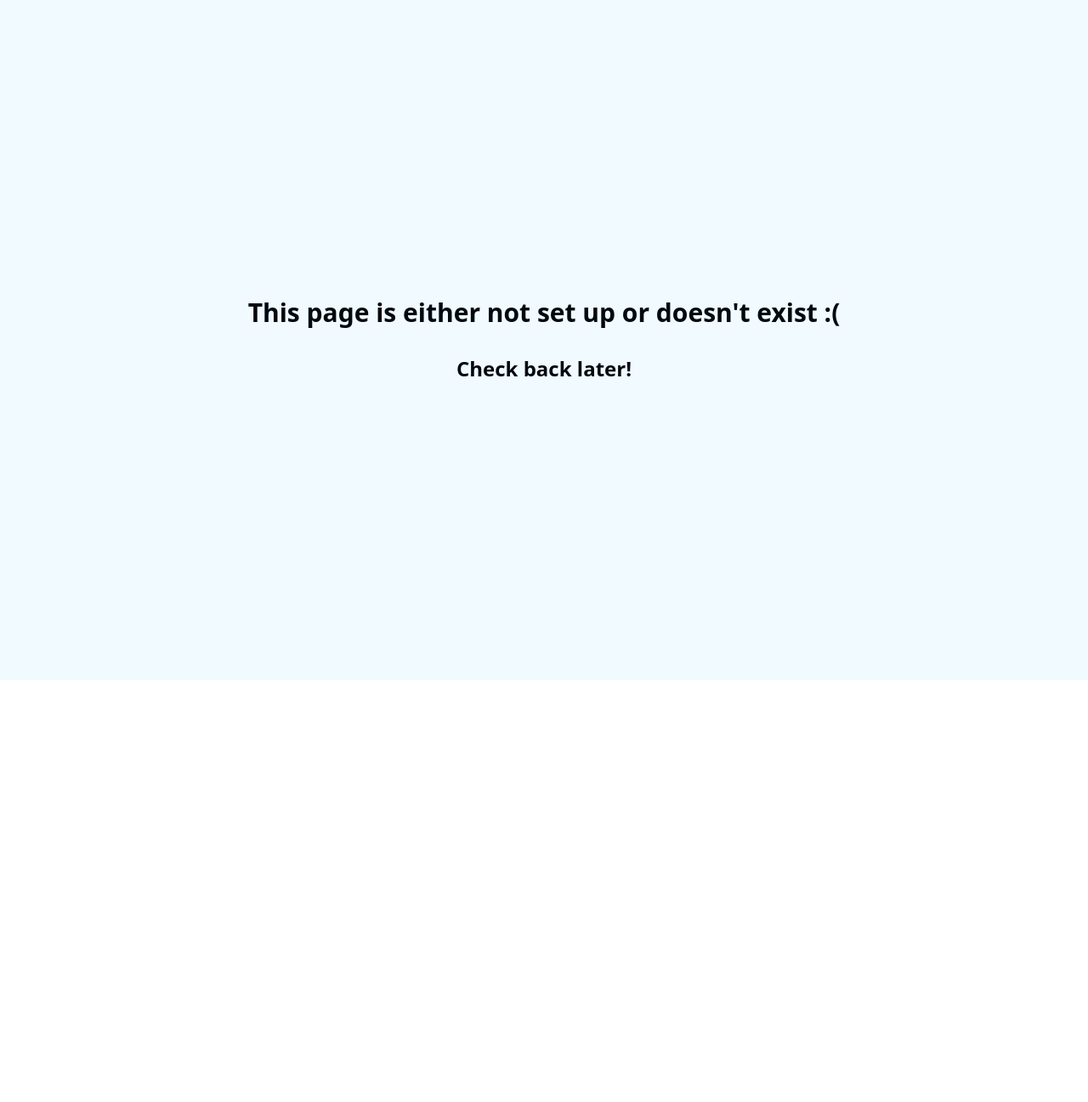
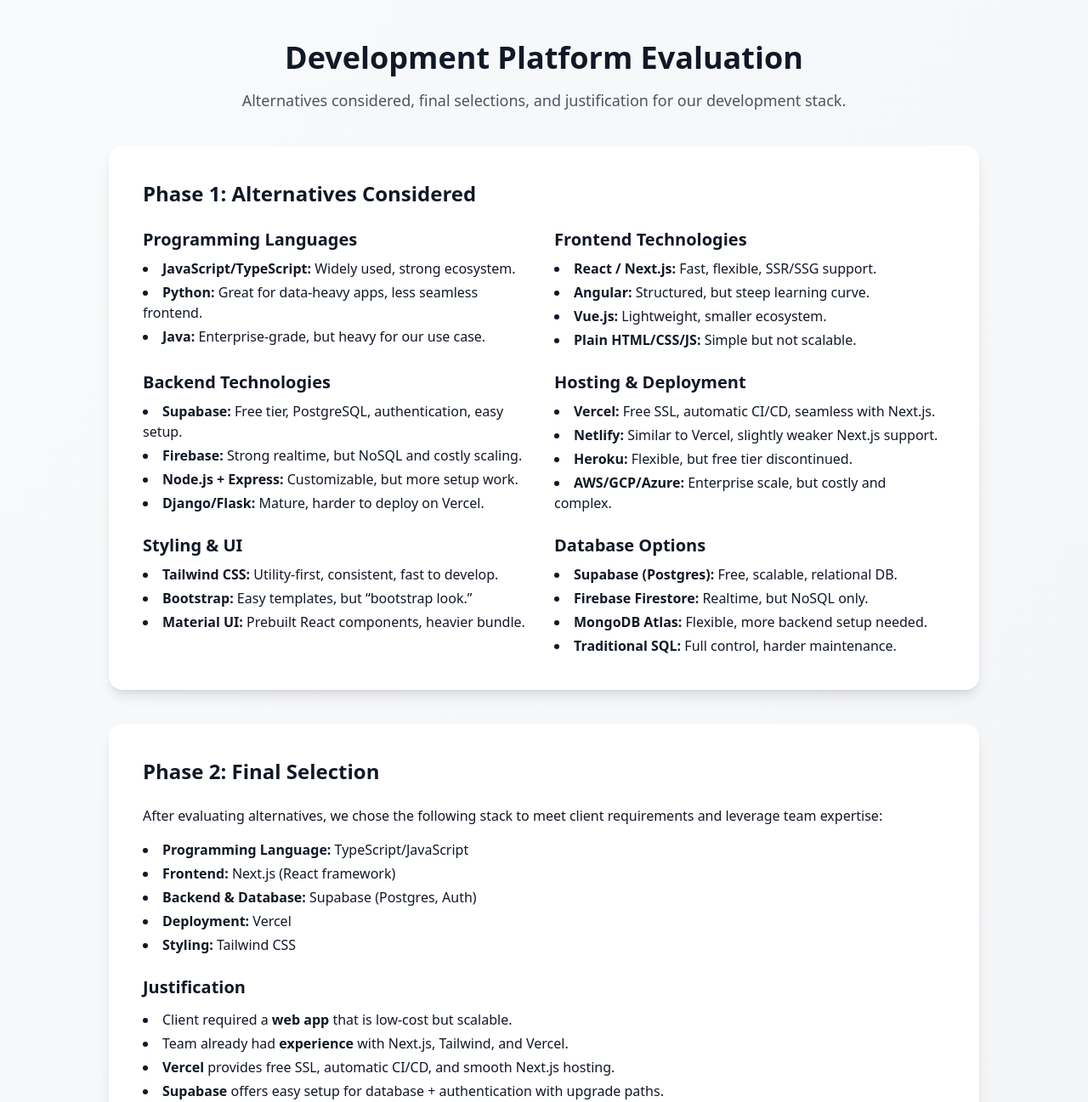
Before and after one commit to ethanbonsall/COMP-523-O, a Next.js app in the folder web/: page /platform-evaluation in a window 1280 px wide. Before the commit this address had no page. Shown: the top 1297 px of the page at 85% size. Before the commit the page ends 800 px from the top, so only its background shows below. Built offline with nearby package versions, Linux system fonts and the light colour scheme.

Commit message:
Added platform eval and prototype

```diff
--- a/web/components/navbar.tsx
+++ b/web/components/navbar.tsx
@@ -52,10 +52,17 @@
             </Link>
             <hr />
             <Link
+              href="/platform-evaluation"
+              className="hover:bg-secondary-400 p-2 rounded"
+            >
+              D2. Platform Specifications
+            </Link>
+            <hr />
+            <Link
               href="/Prototype"
               className="hover:bg-secondary-400 p-2 rounded"
             >
-              D2. Prototype
+              D3. Prototype
             </Link>
           </div>
         </div>
--- /dev/null
+++ b/web/pages/platform-evaluation.tsx
@@ -0,0 +1,127 @@
+import Head from "next/head";
+
+const PlatformEvaluation = () => {
+  return (
+    <>
+      <Head>
+        <title>Development Platform Evaluation</title>
+      </Head>
+      <main className="min-h-screen bg-gradient-to-br from-gray-50 to-gray-100 text-gray-900 p-6 md:p-12">
+        <div className="max-w-5xl mx-auto space-y-10">
+
+          <section className="text-center">
+            <h1 className="text-4xl font-bold mb-4">
+              Development Platform Evaluation
+            </h1>
+            <p className="text-lg text-gray-600">
+              Alternatives considered, final selections, and justification for
+              our development stack.
+            </p>
+          </section>
+
+          <section className="bg-white shadow-lg rounded-2xl p-6 md:p-10 space-y-6">
+            <h2 className="text-2xl font-semibold">Phase 1: Alternatives Considered</h2>
+            <div className="grid md:grid-cols-2 gap-6">
+              <div>
+                <h3 className="font-semibold text-xl mb-2">Programming Languages</h3>
+                <ul className="list-disc list-inside space-y-1">
+                  <li><strong>JavaScript/TypeScript:</strong> Widely used, strong ecosystem.</li>
+                  <li><strong>Python:</strong> Great for data-heavy apps, less seamless frontend.</li>
+                  <li><strong>Java:</strong> Enterprise-grade, but heavy for our use case.</li>
+                </ul>
+              </div>
+              <div>
+                <h3 className="font-semibold text-xl mb-2">Frontend Technologies</h3>
+                <ul className="list-disc list-inside space-y-1">
+                  <li><strong>React / Next.js:</strong> Fast, flexible, SSR/SSG support.</li>
+                  <li><strong>Angular:</strong> Structured, but steep learning curve.</li>
+                  <li><strong>Vue.js:</strong> Lightweight, smaller ecosystem.</li>
+                  <li><strong>Plain HTML/CSS/JS:</strong> Simple but not scalable.</li>
+                </ul>
+              </div>
+              <div>
+                <h3 className="font-semibold text-xl mb-2">Backend Technologies</h3>
+                <ul className="list-disc list-inside space-y-1">
+                  <li><strong>Supabase:</strong> Free tier, PostgreSQL, authentication, easy setup.</li>
+                  <li><strong>Firebase:</strong> Strong realtime, but NoSQL and costly scaling.</li>
+                  <li><strong>Node.js + Express:</strong> Customizable, but more setup work.</li>
+                  <li><strong>Django/Flask:</strong> Mature, harder to deploy on Vercel.</li>
+                </ul>
+              </div>
+              <div>
+                <h3 className="font-semibold text-xl mb-2">Hosting & Deployment</h3>
+                <ul className="list-disc list-inside space-y-1">
+                  <li><strong>Vercel:</strong> Free SSL, automatic CI/CD, seamless with Next.js.</li>
+                  <li><strong>Netlify:</strong> Similar to Vercel, slightly weaker Next.js support.</li>
+                  <li><strong>Heroku:</strong> Flexible, but free tier discontinued.</li>
+                  <li><strong>AWS/GCP/Azure:</strong> Enterprise scale, but costly and complex.</li>
+                </ul>
+              </div>
+              <div>
+                <h3 className="font-semibold text-xl mb-2">Styling & UI</h3>
+                <ul className="list-disc list-inside space-y-1">
+                  <li><strong>Tailwind CSS:</strong> Utility-first, consistent, fast to develop.</li>
+                  <li><strong>Bootstrap:</strong> Easy templates, but “bootstrap look.”</li>
+                  <li><strong>Material UI:</strong> Prebuilt React components, heavier bundle.</li>
+                </ul>
+              </div>
+              <div>
+                <h3 className="font-semibold text-xl mb-2">Database Options</h3>
+                <ul className="list-disc list-inside space-y-1">
+                  <li><strong>Supabase (Postgres):</strong> Free, scalable, relational DB.</li>
+                  <li><strong>Firebase Firestore:</strong> Realtime, but NoSQL only.</li>
+                  <li><strong>MongoDB Atlas:</strong> Flexible, more backend setup needed.</li>
+                  <li><strong>Traditional SQL:</strong> Full control, harder maintenance.</li>
+                </ul>
+              </div>
+            </div>
+          </section>
+
+          <section className="bg-white shadow-lg rounded-2xl p-6 md:p-10 space-y-6">
+            <h2 className="text-2xl font-semibold">Phase 2: Final Selection</h2>
+            <div className="space-y-4">
+              <p>
+                After evaluating alternatives, we chose the following stack to meet
+                client requirements and leverage team expertise:
+              </p>
+              <ul className="list-disc list-inside space-y-1">
+                <li><strong>Programming Language:</strong> TypeScript/JavaScript</li>
+                <li><strong>Frontend:</strong> Next.js (React framework)</li>
+                <li><strong>Backend & Database:</strong> Supabase (Postgres, Auth)</li>
+                <li><strong>Deployment:</strong> Vercel</li>
+                <li><strong>Styling:</strong> Tailwind CSS</li>
+              </ul>
+            </div>
+
+            <div className="space-y-3">
+              <h3 className="text-xl font-semibold">Justification</h3>
+              <ul className="list-disc list-inside space-y-1">
+                <li>Client required a <strong>web app</strong> that is low-cost but scalable.</li>
+                <li>Team already had <strong>experience</strong> with Next.js, Tailwind, and Vercel.</li>
+                <li><strong>Vercel</strong> provides free SSL, automatic CI/CD, and smooth Next.js hosting.</li>
+                <li><strong>Supabase</strong> offers easy setup for database + authentication with upgrade paths.</li>
+                <li><strong>Next.js</strong> enables clean, fast code with SSR/SSG support.</li>
+                <li><strong>Tailwind CSS</strong> improves speed and consistency of UI development.</li>
+                <li>All tools chosen have <strong>free tiers</strong> with upgrade paths.</li>
+              </ul>
+            </div>
+
+            <div className="space-y-3">
+              <h3 className="text-xl font-semibold">Alternatives Rejected</h3>
+              <ul className="list-disc list-inside space-y-1">
+                <li><strong>Firebase:</strong> Strong realtime, but costly and NoSQL didn’t fit relational needs.</li>
+                <li><strong>Heroku:</strong> Free tier discontinued, costs higher.</li>
+                <li><strong>AWS/GCP/Azure:</strong> Overly complex for scope and budget.</li>
+                <li><strong>Angular/Vue.js:</strong> Both good frameworks, but React/Next.js fit better with Vercel and team expertise.</li>
+                <li><strong>Bootstrap/Material UI:</strong> Restrictive compared to Tailwind’s flexibility.</li>
+                <li><strong>Python/Java backends:</strong> Robust, but unnecessary complexity for our simple app.</li>
+              </ul>
+            </div>
+          </section>
+        </div>
+      </main>
+    </>
+  );
+};
+
+export default PlatformEvaluation;
--- /dev/null
+++ b/web/pages/prototype.tsx
@@ -0,0 +1,24 @@
+import Head from "next/head";
+import Link from "next/link";
+
+const Home = () => {
+  return (
+    <>
+      <Head>
+        <title>Pediatric Blue Book</title>
+      </Head>
+      <main className="flex min-h-screen items-center justify-center bg-background text-center">
+        <Link
+          href="https://www.pediatricbluebook.com"
+          target="_blank"
+          rel="noopener noreferrer"
+          className="text-4xl font-bold text-text hover:text-text-700 transition-colors"
+        >
+          Prototype
+        </Link>
+      </main>
+    </>
+  );
+};
+
+export default Home;
```
